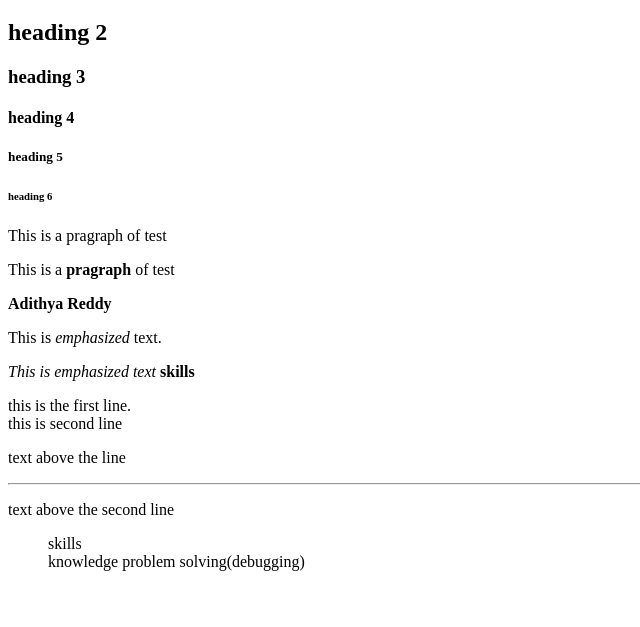
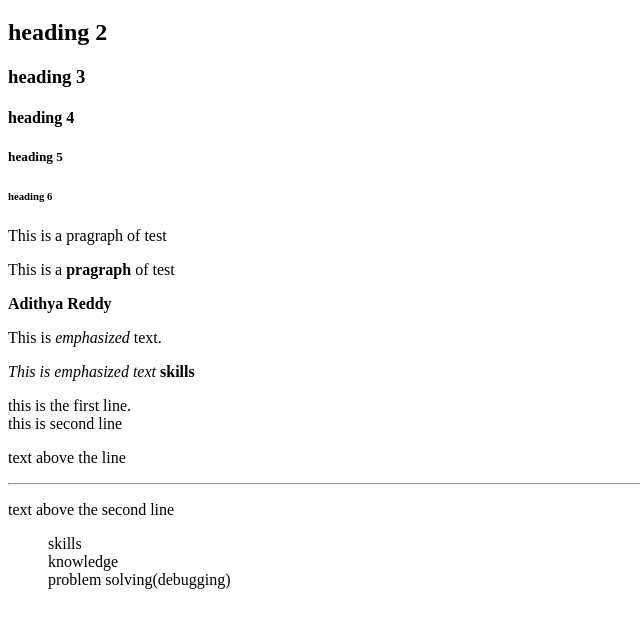
Before and after one commit to AdithyaReddy06/myportfoliocodewithadithya, a plain HTML site: page 02HTMLSTRUCTURE.html in a window 1280 px wide. Shown: the part 61-688 px from the top of the page, without its empty margins (0-640 px from the left). Drawn offline with Linux system fonts and the light colour scheme.

Commit message:
Update 02HTMLSTRUCTURE.html

```diff
--- a/02HTMLSTRUCTURE.html
+++ b/02HTMLSTRUCTURE.html
@@ -28,7 +28,7 @@
 <p>text above the second line </p>
 <ul>
     skills <br>
-    knowledge
+    knowledge <br>
     problem solving(debugging)
 </ul>
 </body>
```
